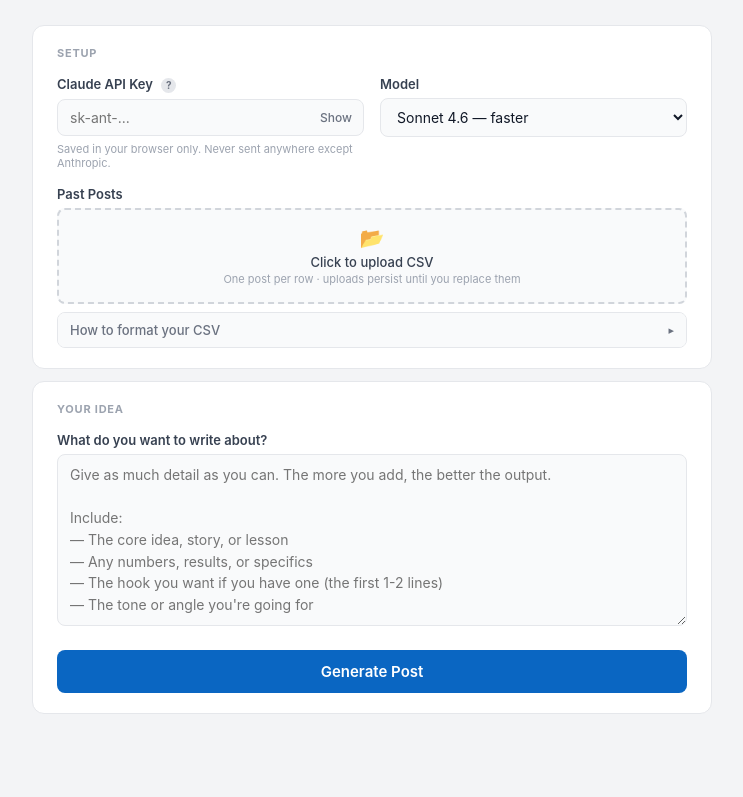
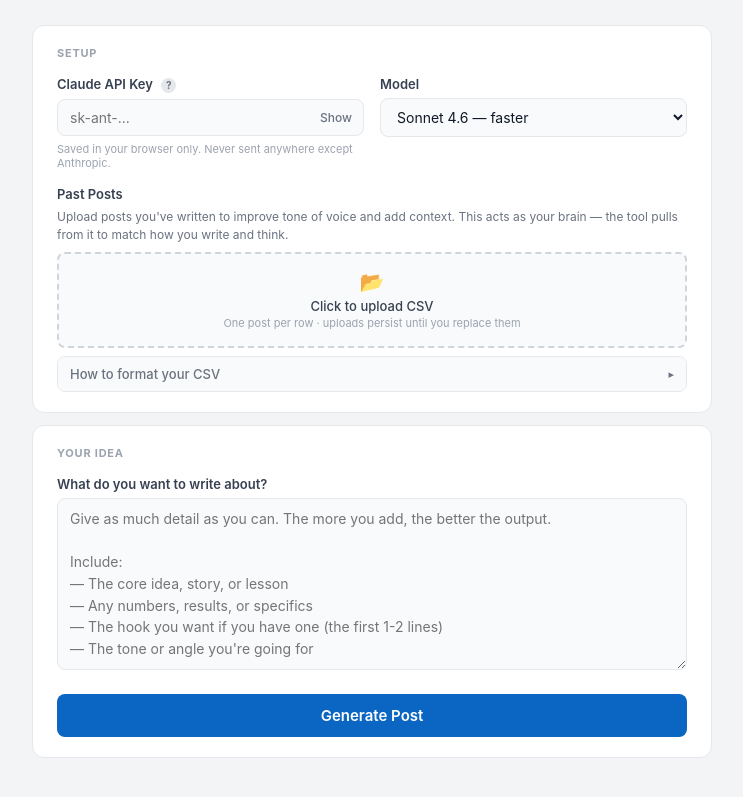
Before and after one commit to amanmediag/post-generator, a website: page index.html in a window 1280 px wide. Shown: the part 87-884 px from the top of the page, without its empty margins (268-1011 px from the left). Drawn offline with Linux system fonts and the light colour scheme.

Commit message:
Add explainer text under past posts upload

```diff
--- a/index.html
+++ b/index.html
@@ -390,6 +390,13 @@
         .ai-warning-icon { font-size: 15px; flex-shrink: 0; margin-top: 1px; }
         .ai-warning strong { font-weight: 600; }
 
+        .field-explainer {
+            font-size: 12px;
+            color: #6b7280;
+            margin-bottom: 8px;
+            line-height: 1.5;
+        }
+
         /* API key tooltip */
         .key-tooltip-wrap {
             position: relative;
@@ -500,6 +507,7 @@
 
         <div class="field">
             <label>Past Posts <span id="badge-wrap"></span></label>
+            <p class="field-explainer">Upload posts you've written to improve tone of voice and add context. This acts as your brain — the tool pulls from it to match how you write and think.</p>
             <div class="upload-drop" id="upload-drop">
                 <input type="file" id="csv-file" accept=".csv,.txt" onchange="handleUpload(event)">
                 <div class="up-icon" id="up-icon">📂</div>
```
